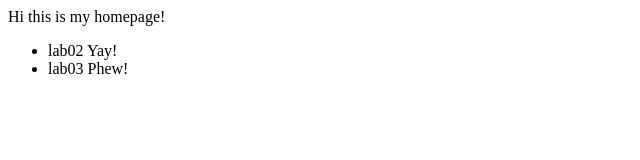
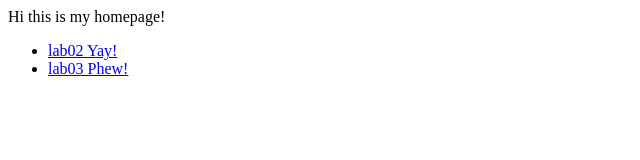
Before and after one commit to Elijah-Fabon/comp1537-set_E-f22, a plain HTML site: page Index.html in a window 1280 px wide. Shown: the whole page, without its empty margins (0-640 px from the left). Drawn offline with Linux system fonts and the light colour scheme.

Commit message:
Update Index.html

```diff
--- a/Index.html
+++ b/Index.html
@@ -12,8 +12,8 @@
   Hi this is my homepage!
 
   <ul>
-    <li><a href="./lab02/index.html"></a>lab02 Yay!</li>
-    <li><a href="./lab03/index.html"></a>lab03 Phew!</li>
+    <li> <a href="./lab02/index.html">lab02 Yay!</a></li>
+    <li> <a href="./lab03/index.html">lab03 Phew!</a></li>
   </ul>
 </body>
 
```
